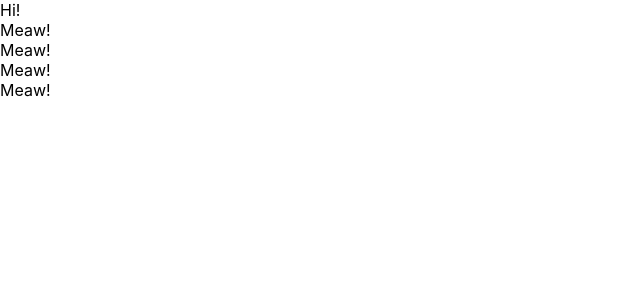
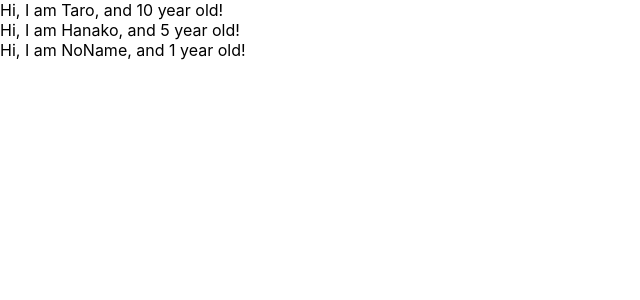
Before and after one commit to ryoma116/udemy-react-redux-crud-application, a React (Create React App) app: page / in a window 1280 px wide. Shown: the top 300 px of the page, without its empty margins (0-640 px from the left). Built offline with nearby package versions, Linux system fonts and the light colour scheme.

Commit message:
learn props of component

```diff
--- a/src/App.js
+++ b/src/App.js
@@ -1,31 +1,29 @@
 import React from 'react';
 
-// function App() {
+const App = () => {
 
-//   const GREETING = "Hi, Tom!"
-//   const DOM = <input type="text" onChange={() => {console.log("I am clecked.")}} />
+  const profiles = [
+    {name:"Taro", age: 10},
+    {name:"Hanako", age: 5},
+    {}
+  ]
 
-//   return (
-//     <header>
-//       <label htmlFrom="bar">bar</label>
-//       {DOM}
-//     </header>
-//   );
-// }
-
-const App = () => {
   return <div>
-      Hi!
-      <Cat />
-      <Cat />
-      <Cat />
-      <Cat />
+    {
+      profiles.map((profile, idx) => {
+        return <User name={profile.name} age={profile.age} key={idx} />
+      })
+    }
     </div>
 }
 
-const Cat = () => {
-  return <div>Meaw!</div>
+const User = (props) => {
+  return <div>Hi, I am {props.name}, and {props.age} year old!</div>
 }
 
+User.defaultProps = {
+  age: 1,
+  name: "NoName"
+}
 
 export default App;
```
